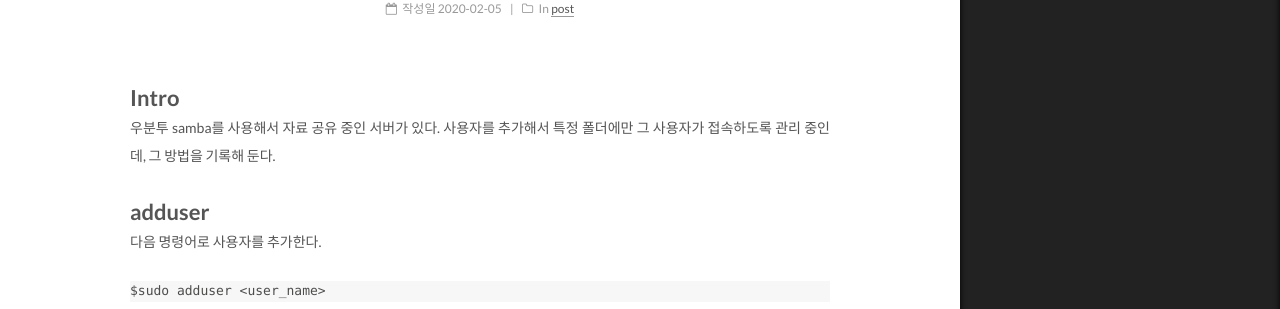
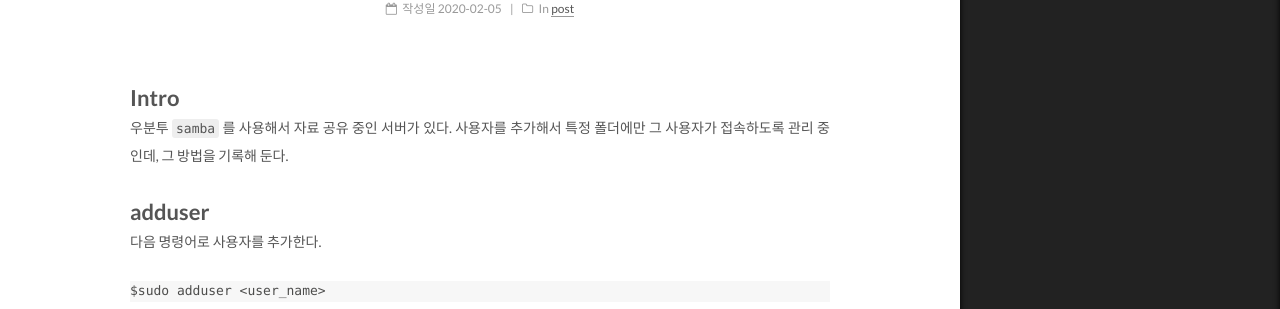
Before and after one commit to smallorbig/smallorbig.github.io, a Jekyll site: the page built from _posts/2020-02-05-samba_adduser.md, in a window 1280 px wide. Shown: the part 386-695 px from the top of the page. Built offline with Jekyll 4.4.1, drawn with Linux system fonts in a browser that asks for light colours.

```diff
--- a/_posts/2020-02-05-samba_adduser.md
+++ b/_posts/2020-02-05-samba_adduser.md
@@ -10,7 +10,7 @@ tags:
 
 # Intro
 
-우분투 samba를 사용해서 자료 공유 중인 서버가 있다.
+우분투 `samba` 를 사용해서 자료 공유 중인 서버가 있다.
 사용자를 추가해서 특정 폴더에만 그 사용자가 접속하도록 관리 중인데,
 그 방법을 기록해 둔다.
 
--- a/_posts/2020-02-05-samba_adduser.org
+++ b/_posts/2020-02-05-samba_adduser.org
@@ -7,7 +7,7 @@
 #+OPTIONS: tex:t
 
 * Intro
-  우분투 samba를 사용해서 자료 공유 중인 서버가 있다.
+  우분투 =samba= 를 사용해서 자료 공유 중인 서버가 있다.
   사용자를 추가해서 특정 폴더에만 그 사용자가 접속하도록 관리 중인데,
   그 방법을 기록해 둔다.
 * adduser
```
